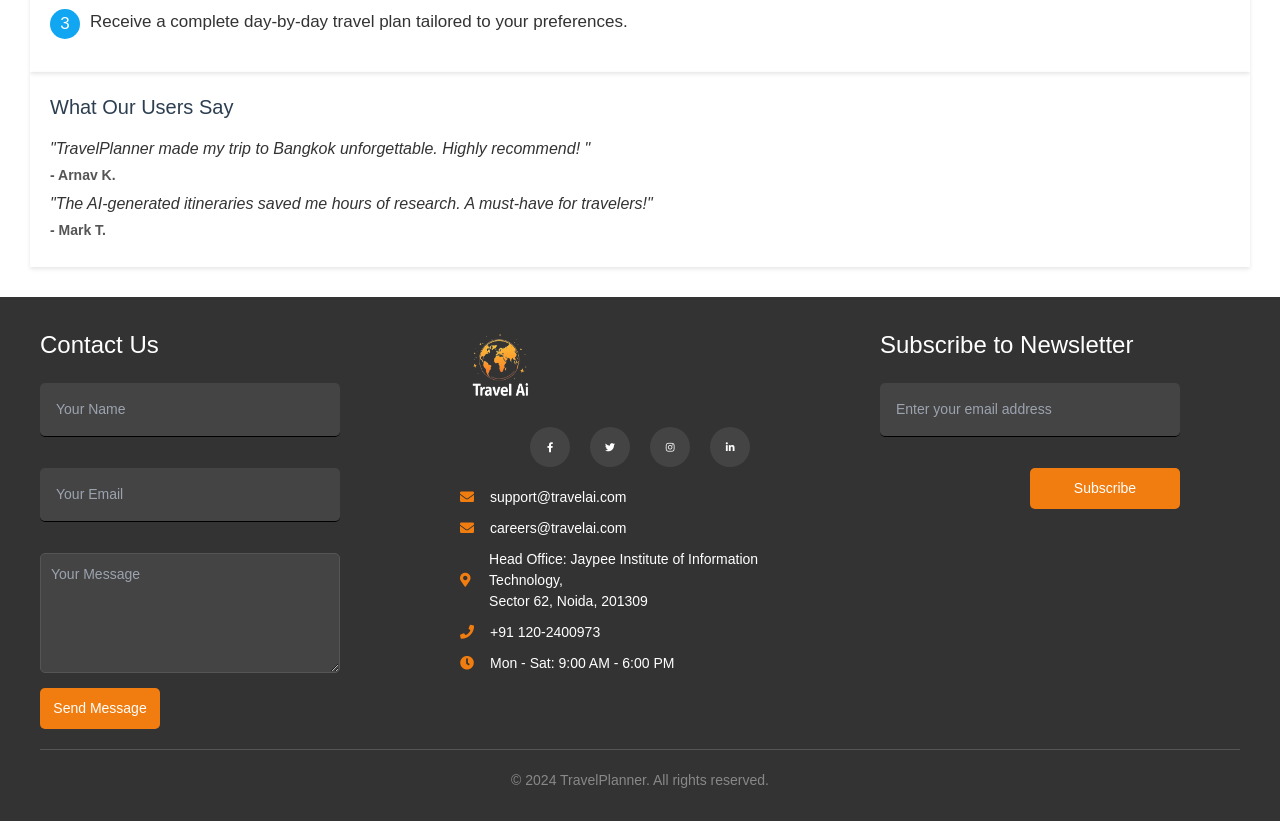
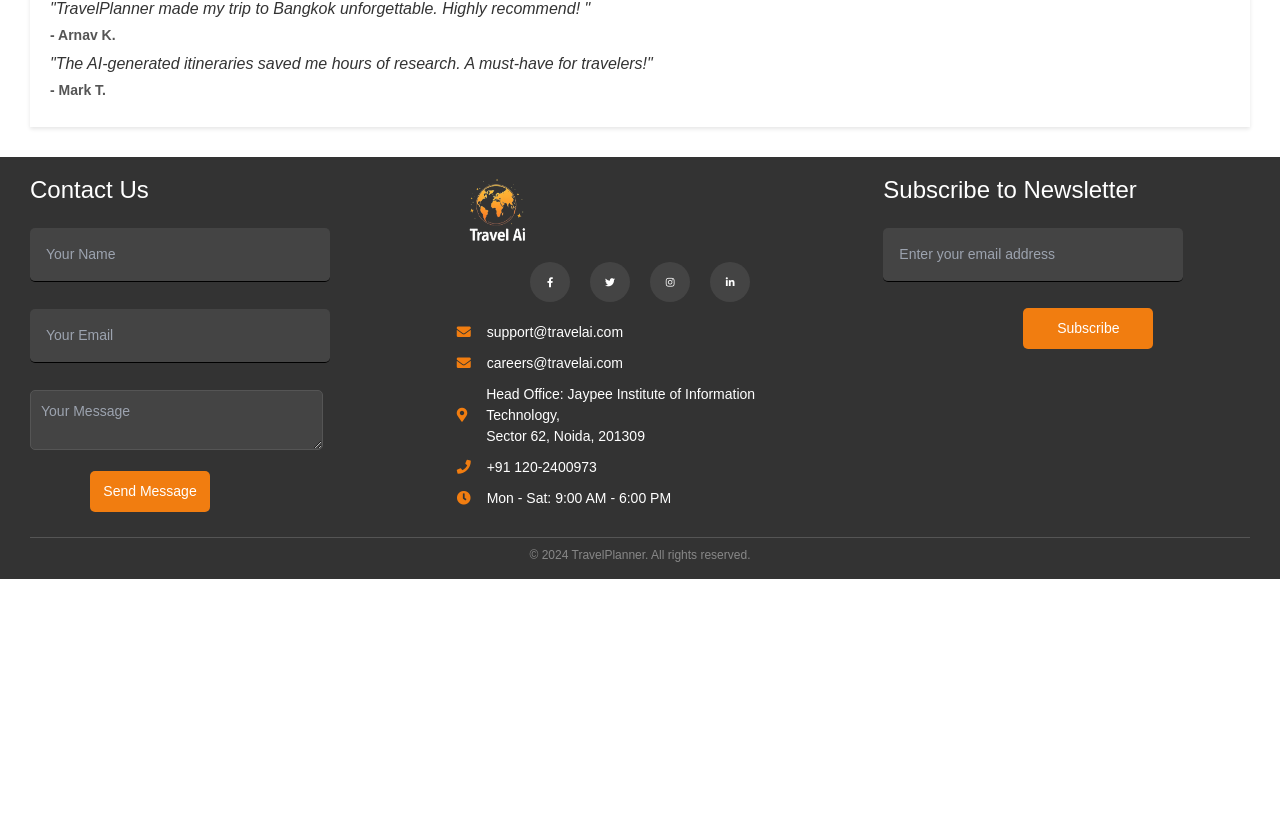
Before and after one commit to Aryanj33/TravelAI, a React (Vite) app: page / in a window 1280 px wide. Shown: the part 1819-2640 px from the top of the page. After the commit the page ends 2398 px from the top, so only its background shows below. Built offline with nearby package versions, Linux system fonts and the light colour scheme.

Commit message:
adding git ignore

```diff
--- a/src/components/Home.css
+++ b/src/components/Home.css
@@ -644,11 +644,11 @@ body {
 .footer {
     background-color: #333;
     color: white;
-    padding: 3rem 4rem;
+    padding: 1.5rem 3rem;
 }
 
 .footer-container {
-    max-width: 1400px;
+    max-width: 1300px;
     margin: 0 auto;
     display: flex;
     justify-content: space-between;
@@ -667,14 +667,14 @@ body {
 .footer-logo {
     width: 80px;
     height: 80px;
-    margin-bottom: 1.5rem;
+    margin-bottom: 1rem;
 }
 
 .social-links {
     display: flex;
     justify-content: center;
     gap: 2rem;
-    margin: 2rem 0;
+    margin: 1rem 0;
 }
 
 .social-icon {
@@ -723,13 +723,13 @@ body {
 .contact-form {
     display: flex;
     flex-direction: column;
-    gap: 1.5rem;
+    gap: 1.1rem;
     width: 100%;
 }
 
 .contact-form input,
-.contact-form textarea {
-    width: 100%;
+ .contact-form textarea {
+    width: 80%;
     padding: 1rem;
     border: 1px solid #555;
     border-radius: 5px;
@@ -739,7 +739,7 @@ body {
 }
 
 .contact-form textarea {
-    height: 120px;
+    height: 60px;
     resize: vertical;
 }
 
@@ -753,12 +753,14 @@ body {
     cursor: pointer;
     font-size: 1.4rem;
     transition: background-color 0.3s;
+    margin-top: 10px;
+    margin-left: 60px;
 }
 
 .newsletter-form {
     display: flex;
     flex-direction: column;
-    gap: 1.5rem;
+    gap: 1rem;
     width: 300px;
     align-items: flex-end;
 }
@@ -774,22 +776,23 @@ body {
 }
 
 .newsletter-form button {
-    width: 150px;
+    width: 130px;
     padding: 1rem;
     background-color: #f17d10;
     color: white;
     border: none;
+    margin-right: 30px;
     border-radius: 5px;
     cursor: pointer;
     font-size: 1.4rem;
 }
 
 .footer-bottom {
-    margin-top: 2rem;
-    padding-top: 2rem;
+    margin-top: 0.8rem;
+    padding-top: 0.8rem;
     border-top: 1px solid #555;
     text-align: center;
-    font-size: 1.4rem;
+    font-size: 1.2rem;
     color: #888;
 }
 
--- a/src/components/TopDestinations.css
+++ b/src/components/TopDestinations.css
@@ -13,7 +13,7 @@ h2 {
 
 .carousel {
   position: relative;
-  width: 100%;
+  width: 60%;
   max-width: 1200px;
   margin: 0 auto;
   overflow: hidden;
@@ -34,7 +34,7 @@ h2 {
 
 .carousel-item img {
   width: 100%;
-  height: 400px; /* Increased height */
+  height: 260px; /* Increased height */
   object-fit: cover;
   border-radius: 15px;
   transition: transform 0.3s ease, box-shadow 0.3s ease;
```
Also changed, not shown: 1 other file (tests, documents, lock files or other folders).
